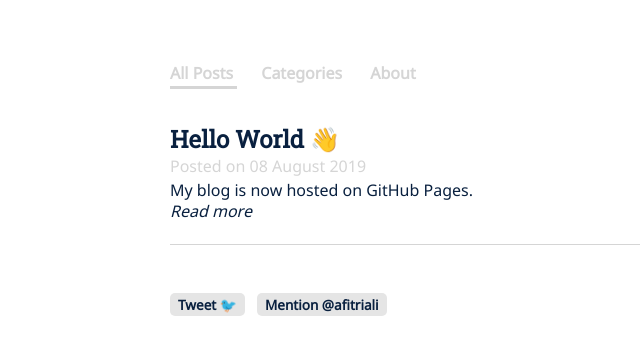
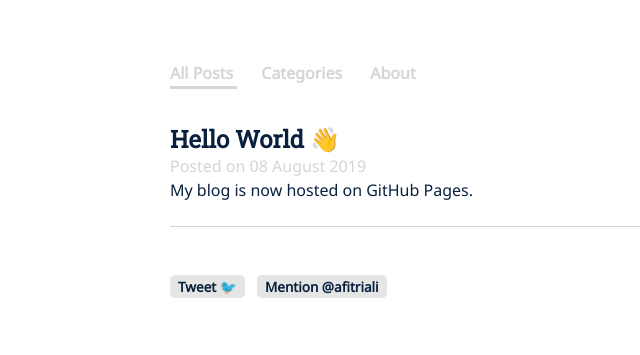
Before and after one commit to xfltrt/xfltrt.github.io, a Jekyll site: the page built from index.html, in a window 1280 px wide. Shown: the top 355 px of the page, without its empty margins (120-760 px from the left). Built offline with Jekyll 4.4.1, drawn with Linux system fonts in a browser that asks for light colours; comment, search, counter and statistics services are not loaded.

Commit message:
Update index.html

```diff
--- a/index.html
+++ b/index.html
@@ -9,7 +9,7 @@ title: Fitri Ali
       <div>
         <h2>{{ post.title }}</h2>
         <p class="details">Posted on {{ post.date | date_to_long_string }}</p>
-        <p>{{ post.excerpt }} <em>Read more</em></p>
+        <p>{{ post.excerpt | remove: '<p>' | remove: '</p>' }}{% if post.excerpt != post.content %} <em>Read more</em>{% endif %}</p>
       </div>
     </a>
   </div>
```
